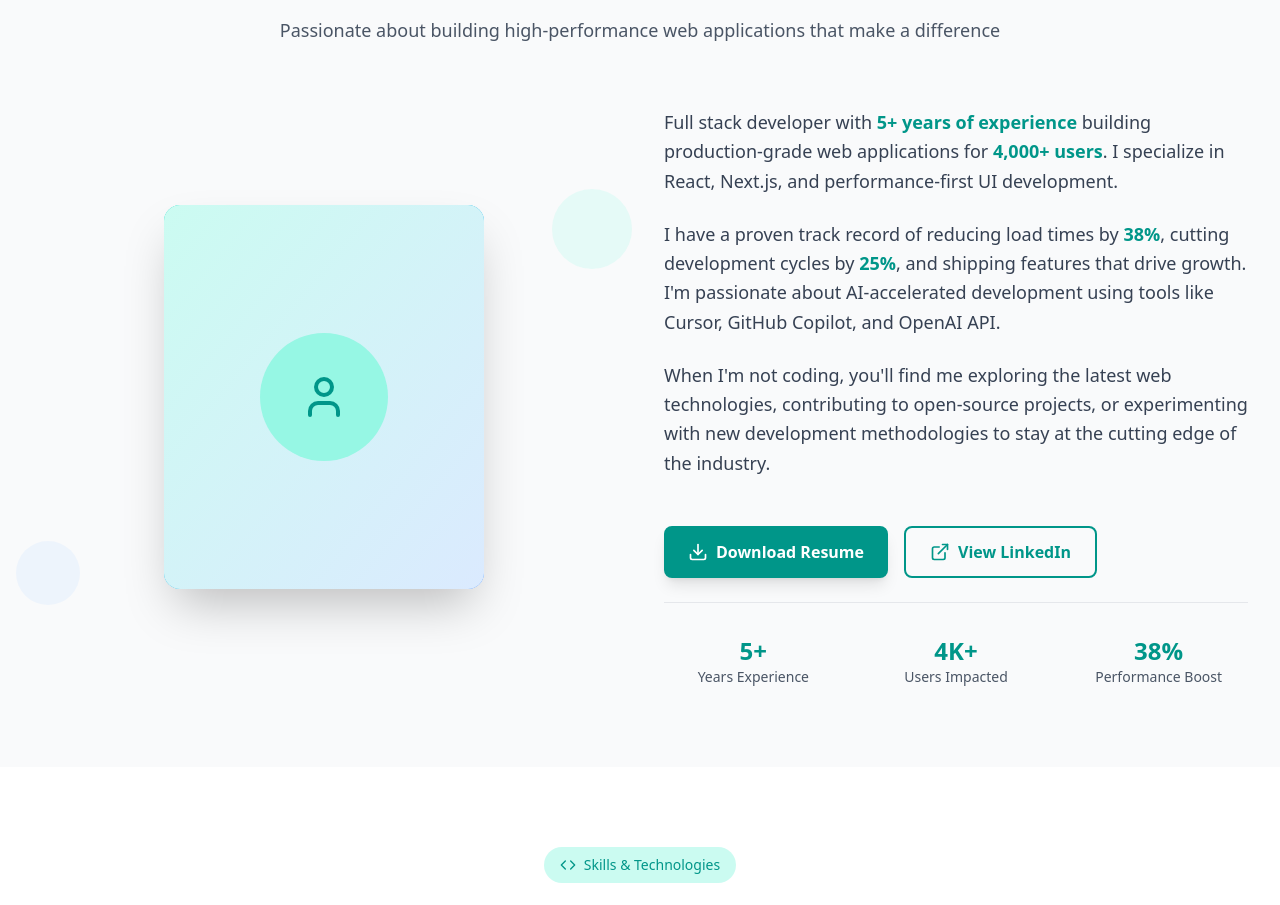
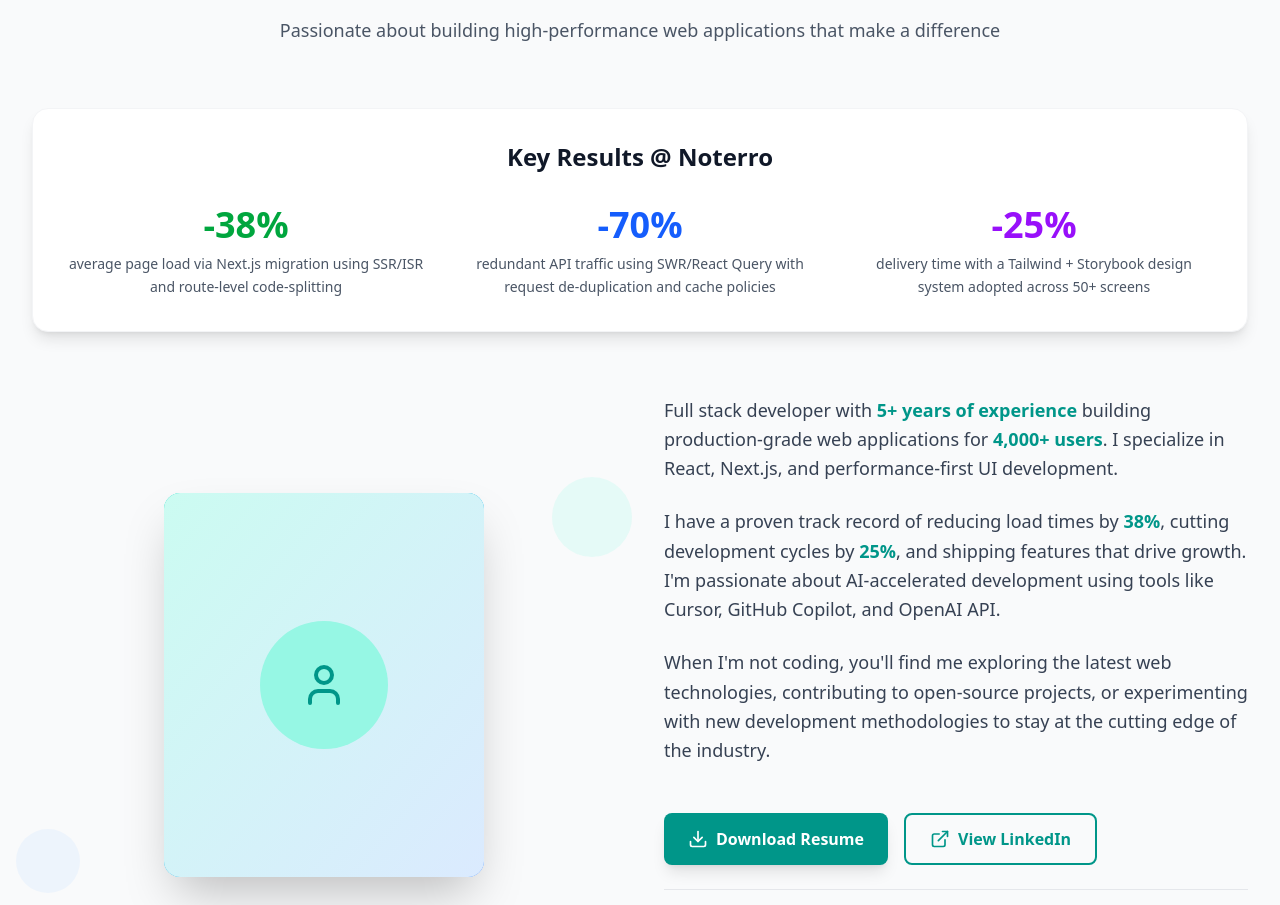
Before and after one commit to mustafabasheer7/portfolio-official, a Next.js app: page / in a window 1280 px wide. Shown: the part 996-1901 px from the top of the page. Built offline with nearby package versions, Linux system fonts and the light colour scheme.

Commit message:
updated About.tsx

```diff
--- a/src/components/About.tsx
+++ b/src/components/About.tsx
@@ -45,6 +45,69 @@
             Passionate about building high-performance web applications that
             make a difference
           </motion.p>
+        </motion.div>
+
+        {/* Key Results Section */}
+        <motion.div
+          initial={{ opacity: 0, y: 30 }}
+          whileInView={{ opacity: 1, y: 0 }}
+          transition={{ duration: 0.8, delay: 0.2 }}
+          viewport={{ once: true }}
+          className="mb-16 bg-white dark:bg-gray-900 rounded-2xl p-8 shadow-lg border border-gray-100 dark:border-gray-800"
+        >
+          <h3 className="text-2xl font-bold text-center text-gray-900 dark:text-gray-100 mb-8">
+            Key Results @ Noterro
+          </h3>
+
+          <div className="grid md:grid-cols-3 gap-8">
+            <motion.div
+              initial={{ opacity: 0, y: 20 }}
+              whileInView={{ opacity: 1, y: 0 }}
+              transition={{ duration: 0.6, delay: 0.1 }}
+              viewport={{ once: true }}
+              className="text-center"
+            >
+              <div className="text-4xl font-bold text-green-600 dark:text-green-400 mb-2">
+                -38%
+              </div>
+              <div className="text-gray-600 dark:text-gray-400 text-sm leading-relaxed">
+                average page load via Next.js migration using SSR/ISR and
+                route-level code-splitting
+              </div>
+            </motion.div>
+
+            <motion.div
+              initial={{ opacity: 0, y: 20 }}
+              whileInView={{ opacity: 1, y: 0 }}
+              transition={{ duration: 0.6, delay: 0.2 }}
+              viewport={{ once: true }}
+              className="text-center"
+            >
+              <div className="text-4xl font-bold text-blue-600 dark:text-blue-400 mb-2">
+                -70%
+              </div>
+              <div className="text-gray-600 dark:text-gray-400 text-sm leading-relaxed">
+                redundant API traffic using SWR/React Query with request
+                de-duplication and cache policies
+              </div>
+            </motion.div>
+
+            <motion.div
+              initial={{ opacity: 0, y: 20 }}
+              whileInView={{ opacity: 1, y: 0 }}
+              transition={{ duration: 0.6, delay: 0.3 }}
+              viewport={{ once: true }}
+              className="text-center"
+            >
+              <div className="text-4xl font-bold text-purple-600 dark:text-purple-400 mb-2">
+                -25%
+              </div>
+              <div className="text-gray-600 dark:text-gray-400 text-sm leading-relaxed">
+                delivery time with a Tailwind + Storybook design system adopted
+                across 50+ screens
+              </div>
+            </motion.div>
+          </div>
         </motion.div>
 
         <div className="grid lg:grid-cols-2 gap-12 items-center">
```
